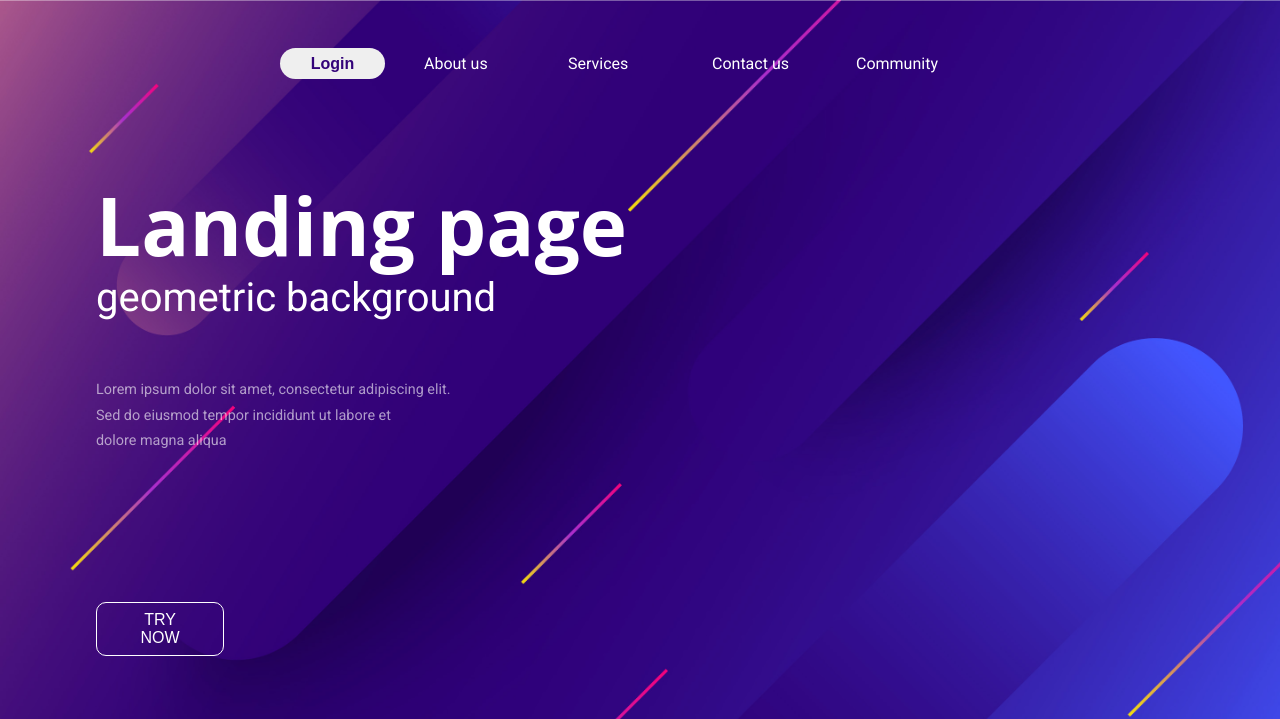
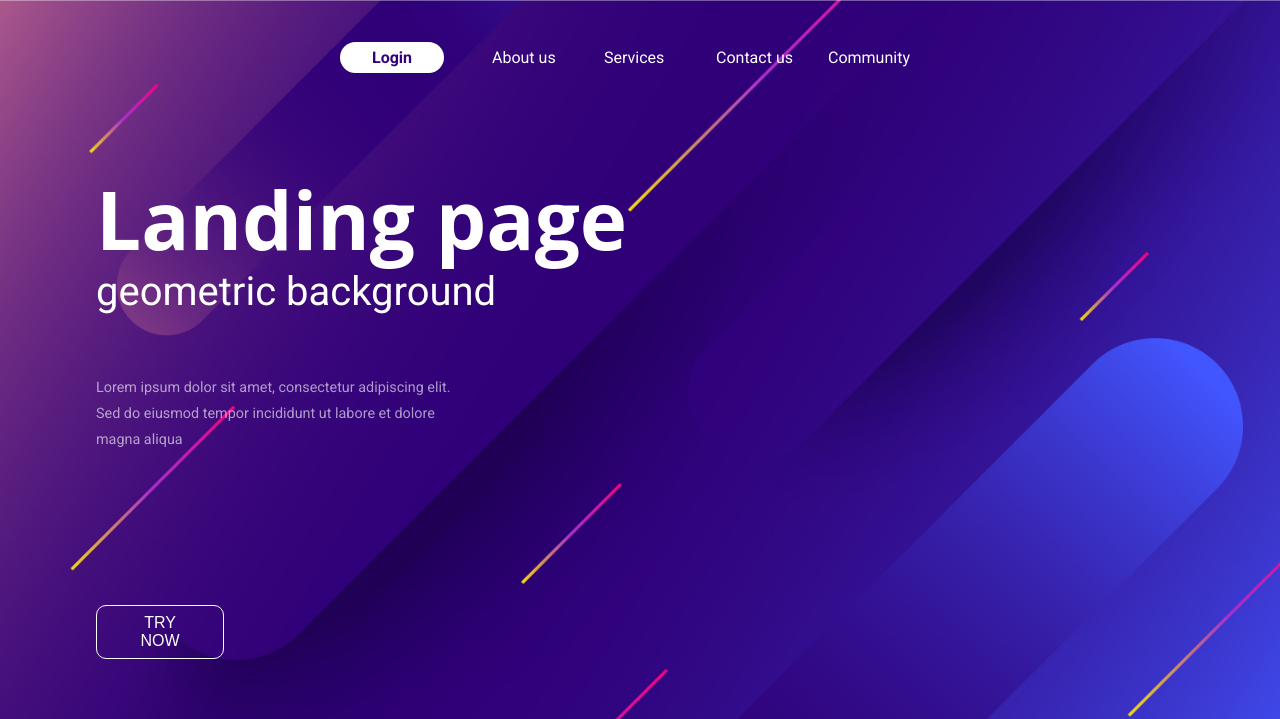
Before and after one commit to cristinapos/1-layout, a plain HTML site: page 1-layout-UniC/index.html in a window 1280 px wide. Shown: the top 719 px of the page. Drawn offline with Linux system fonts and the light colour scheme.

Commit message:
Some changes of style after review

```diff
--- a/1-layout-UniC/index.html
+++ b/1-layout-UniC/index.html
@@ -9,14 +9,14 @@
     <link rel="preconnect" href="https://fonts.gstatic.com" crossorigin>
     <link href="https://fonts.googleapis.com/css2?family=Roboto:wght@400;700;900&display=swap" rel="stylesheet">
     <link href="resources/main.css" rel="stylesheet" type="text/css">
-    <title>Into Sports</title>
+    <title>1-geometric</title>
   </head>
   <body>
     <main>
       <header>
         <nav>
           <ul>
-            <li><button><a href="#">Login</a></button></li>
+            <li><a href="#">Login</a></li>
             <li><a href="#">About us</a></li>
             <li><a href="#">Services</a></li>
             <li><a href="#">Contact us</a></li>
@@ -28,9 +28,7 @@
         <h1>Landing page</h1>
         <h2>geometric background</h2>
         <div>
-          <p>Lorem ipsum dolor sit amet, consectetur adipiscing elit.</p>
-          <p>Sed do eiusmod tempor incididunt ut labore et </p>
-          <p>dolore magna aliqua</p>
+          <p>Lorem ipsum dolor sit amet, consectetur adipiscing elit. Sed do eiusmod tempor incididunt ut labore et dolore magna aliqua</p>
         </div>
         <button><a href="#">Try now</a></button>
       </section>
--- a/1-layout-UniC/resources/main.css
+++ b/1-layout-UniC/resources/main.css
@@ -27,26 +27,24 @@ ul {
     justify-content: space-between;
     align-items: baseline;
 }
-ul:first-child li {
-    margin-right: 2em;
+ul > :first-child {
+    margin-right: 2.5em;
 }
 li {
     list-style: none;
     width: 7em;
     margin-bottom: 0;
 }
-li button {
+ul:first-child li:first-child a {
     border: none;
     cursor: pointer;
     border-radius: 25px;
     text-align: center;
-    padding: 0.5em;
-}
-li button a {
     color: #330379;
     font-size: 16px;
     font-weight: bold;
-    padding: 0.5em 1.5em;
+    padding: 0.4em 2em;
+    background-color: #fff;
 }
 
 a {
@@ -79,9 +77,10 @@ h2 {
     font-weight:500;
 }
 div {
-    width: 25em;
+    width: 23em;
 }
 p {
+    line-height: 1.8;
     font-size: 0.9em;
     padding-bottom: 0.6em;
     color: rgba(255, 255, 255, 0.6)
```
